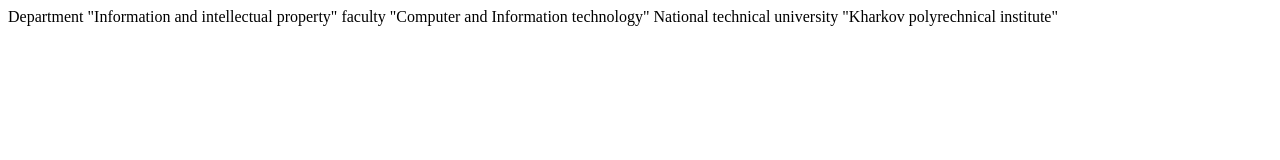
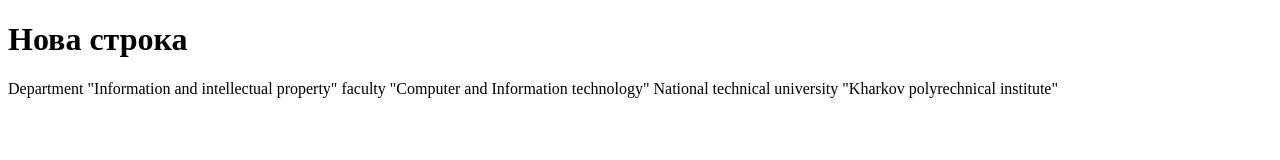
Before and after one commit to Istamer/lab-five, a plain HTML site: page index.html in a window 1280 px wide. Drawn offline with Linux system fonts and the light colour scheme.

Commit message:
Update index.html

```diff
--- a/index.html
+++ b/index.html
@@ -5,6 +5,7 @@
 	<title>repository</title>
 </head>
 <body>
+	<h1>Нова строка</h1>
 	<div>
 		Department "Information and intellectual property"
 		faculty "Computer and Information technology" National technical university "Kharkov polyrechnical institute"
```
